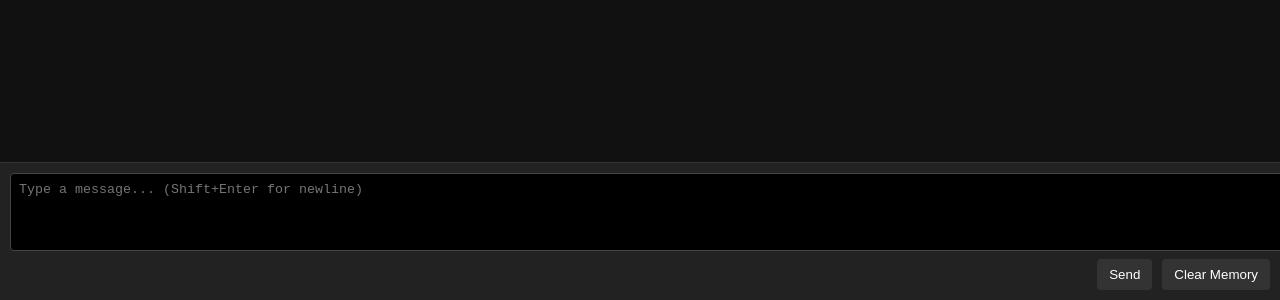
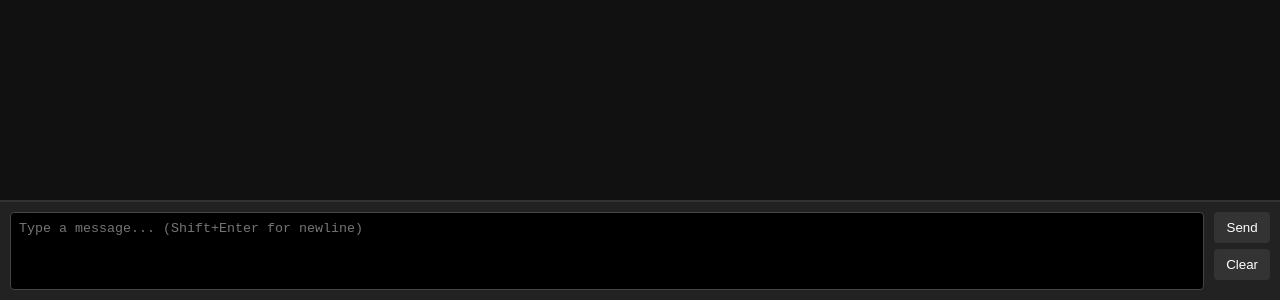
Before and after one commit to thejerichhss/JIAICB-template, a plain HTML site: page index.html in a window 1280 px wide. Shown: the part 500-800 px from the top of the page. Drawn offline with Linux system fonts and the light colour scheme.

Commit message:
Update index.html

```diff
--- a/index.html
+++ b/index.html
@@ -32,13 +32,14 @@
   }
   #controls {
     display: flex;
-    flex-direction: column;
+    align-items: flex-start;
     padding: 10px;
     background: #222;
+    border-top: 1px solid #333;
   }
   #input {
+    flex: 1;
     resize: none;
-    width: 100%;
     height: 60px;
     padding: 8px;
     background: #000;
@@ -48,18 +49,21 @@
     font-family: monospace;
   }
   .buttons {
-    margin-top: 8px;
     display: flex;
-    justify-content: flex-end;
+    flex-direction: column;
+    margin-left: 10px;
   }
   button {
-    margin-left: 10px;
     background: #333;
     color: white;
     border: none;
     padding: 8px 12px;
     border-radius: 4px;
     cursor: pointer;
+    margin-bottom: 6px;
+  }
+  button:last-child {
+    margin-bottom: 0;
   }
   button:hover {
     background: #555;
@@ -73,7 +77,7 @@
     <textarea id="input" placeholder="Type a message... (Shift+Enter for newline)"></textarea>
     <div class="buttons">
       <button onclick="sendMessage()">Send</button>
-      <button onclick="clearMemory()">Clear Memory</button>
+      <button onclick="clearMemory()">Clear</button>
     </div>
   </div>
 
@@ -123,14 +127,9 @@ async function clearMemory() {
 }
 
 inputBox.addEventListener('keydown', function(event) {
-  if (event.key === 'Enter') {
-    if (event.shiftKey) {
-      // Allow newline
-      return;
-    } else {
-      event.preventDefault();
-      sendMessage();
-    }
+  if (event.key === 'Enter' && !event.shiftKey) {
+    event.preventDefault();
+    sendMessage();
   }
 });
 </script>
```
